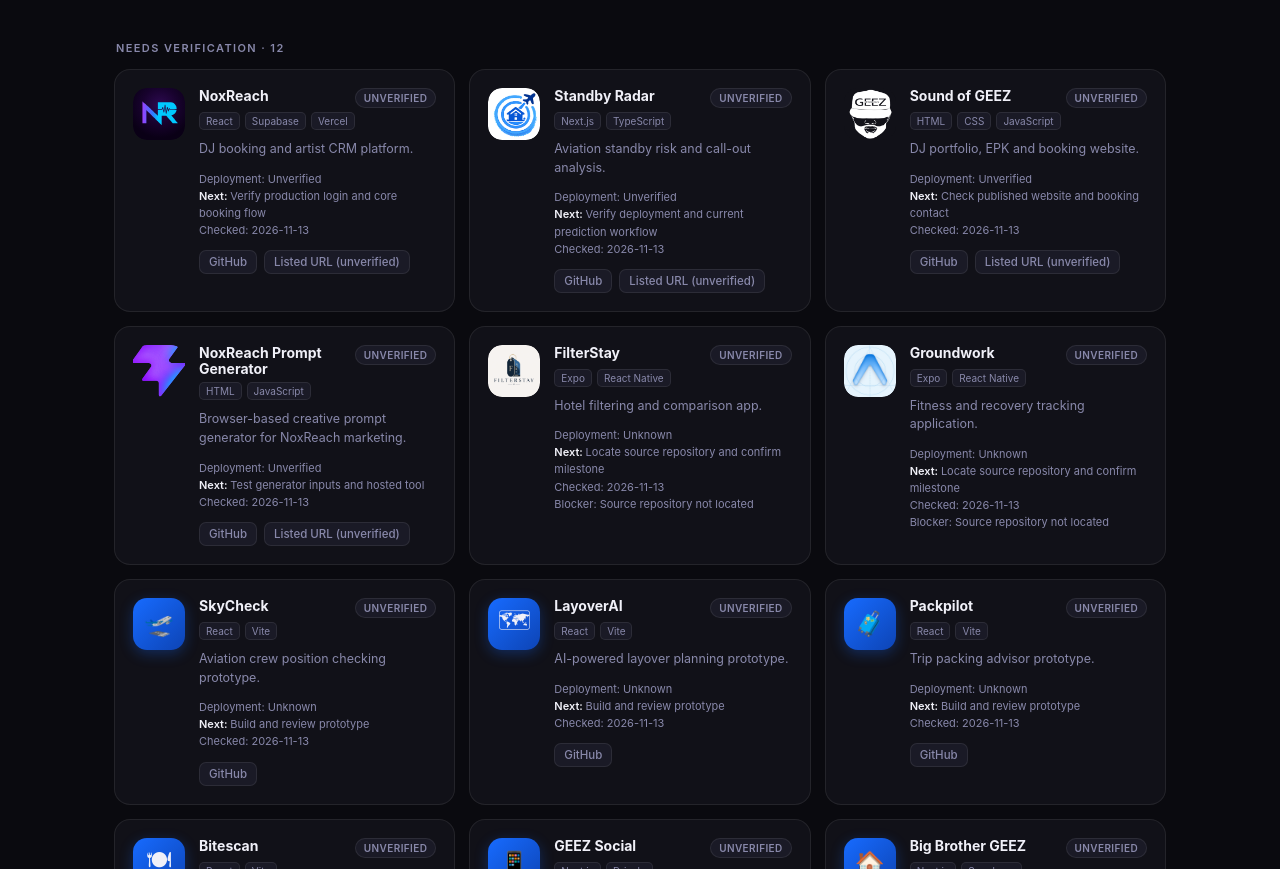
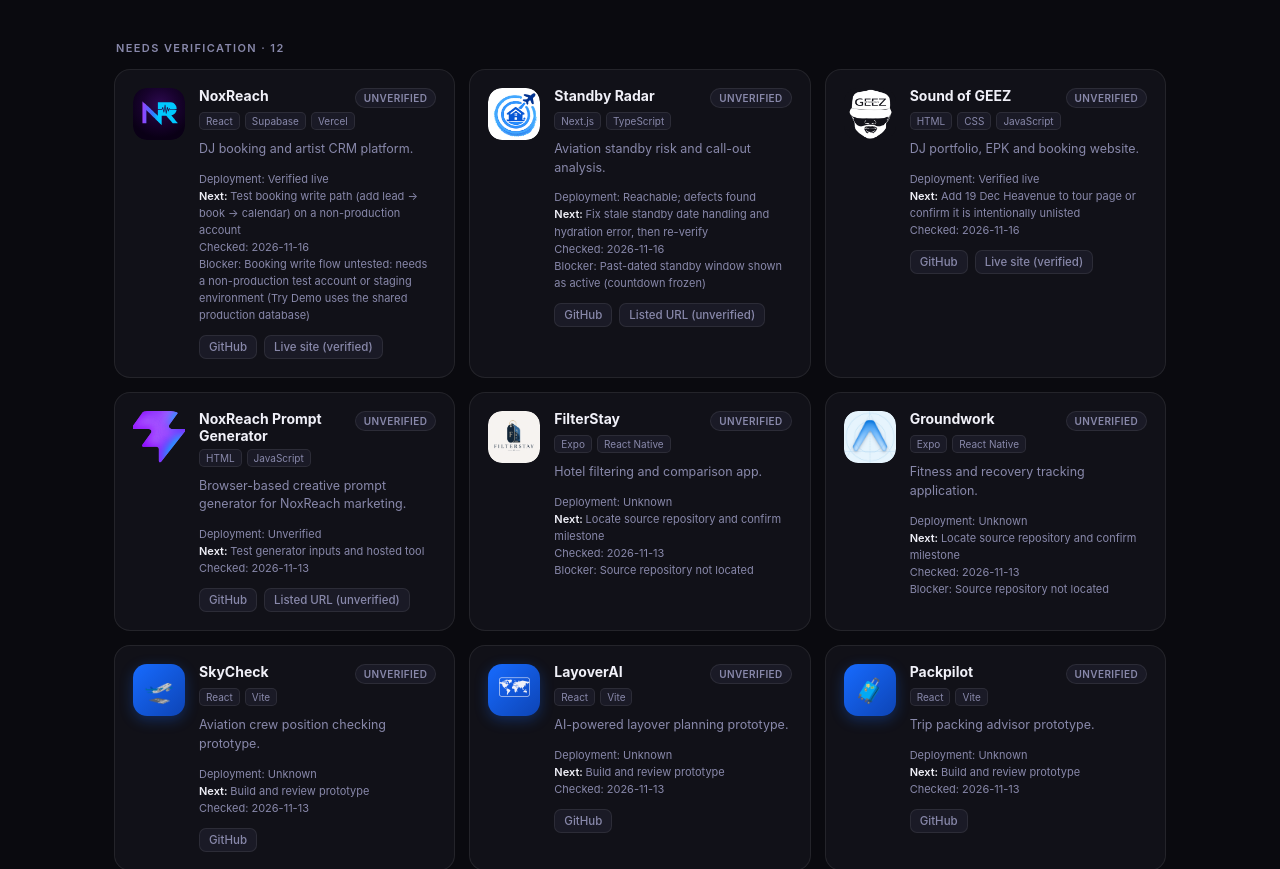
Before and after one commit to rackagentur/roadmap, a plain HTML site: page index.html in a window 1280 px wide. Shown: the part 921-1790 px from the top of the page. Drawn offline with Linux system fonts and the light colour scheme.

Commit message:
Verify NoxReach, Standby Radar and Sound of GEEZ deployments
Record 2026-11-16 browser and HTTP checks for the three listed
deployments. NoxReach and Sound of GEEZ move to deployment status
"Verified live"; Standby Radar is reachable but has defects, so its
link stays labelled unverified. Development status is unchanged for
all three, and the portfolio-wide verified_on date stays 2026-11-13
because the other 14 records were not re-checked.

The dashboard now labels a production link "Live site (verified)"
only when deployment_status is exactly "Verified live".

Co-Authored-By: Claude Opus 5.5 <noreply@anthropic.com>

```diff
--- a/index.html
+++ b/index.html
@@ -470,7 +470,10 @@
 
     const links = node('div', 'card-links');
     if (p.repository) links.appendChild(makeLink('GitHub', p.repository, p.name));
-    if (p.production_url) links.appendChild(makeLink('Listed URL (unverified)', p.production_url, p.name));
+    if (p.production_url) {
+      const verified = p.deployment_status === 'Verified live';
+      links.appendChild(makeLink(verified ? 'Live site (verified)' : 'Listed URL (unverified)', p.production_url, p.name));
+    }
     body.appendChild(links);
     card.appendChild(body);
     return card;
--- a/projects.json
+++ b/projects.json
@@ -8,38 +8,42 @@
       "repository": "https://github.com/rackagentur/NoxReach",
       "description": "DJ booking and artist CRM platform.",
       "development_status": "Unverified",
-      "deployment_status": "Unverified",
+      "deployment_status": "Verified live",
       "production_url": "https://app.noxreach.com",
       "stack": "React · Supabase · Vercel",
-      "next_step": "Verify production login and core booking flow",
-      "evidence": "Source implementation and Vercel deployment described in README; current health not tested.",
-      "last_verified": "2026-11-13",
-      "blockers": []
+      "next_step": "Test booking write path (add lead → book → calendar) on a non-production account",
+      "evidence": "2026-11-16 read-only browser check: app.noxreach.com HTTP 200 (Vercel); signed-in owner session loaded Pipeline (117 active leads), lead detail, Calendar (4 confirmed gigs) and public /gigs/geez page with consistent data; no console errors. Login form, Try Demo and any write actions not exercised.",
+      "last_verified": "2026-11-16",
+      "blockers": [
+        "Booking write flow untested: needs a non-production test account or staging environment (Try Demo uses the shared production database)"
+      ]
     },
     {
       "name": "Standby Radar",
       "repository": "https://github.com/rackagentur/standby-radar",
       "description": "Aviation standby risk and call-out analysis.",
       "development_status": "Unverified",
-      "deployment_status": "Unverified",
+      "deployment_status": "Reachable; defects found",
       "production_url": "https://standby-radar.vercel.app",
       "stack": "Next.js · TypeScript",
-      "next_step": "Verify deployment and current prediction workflow",
-      "evidence": "Application code present; dashboard historically labels Live, without fresh verification.",
-      "last_verified": "2026-11-13",
-      "blockers": []
+      "next_step": "Fix stale standby date handling and hydration error, then re-verify",
+      "evidence": "2026-11-16 browser check: HTTP 200 (Vercel); /api/flights returned 200 with 45 FRA Condor flights for today. Defects: saved past standby date (4 Jun) shown as ACTIVE/CRITICAL with frozen 04:45:00 countdown; badge and peak window changed between reloads; React #418 hydration error; Supabase 'Invalid Refresh Token' error. Flight accuracy, alerts and sign-in not tested.",
+      "last_verified": "2026-11-16",
+      "blockers": [
+        "Past-dated standby window shown as active (countdown frozen)"
+      ]
     },
     {
       "name": "Sound of GEEZ",
       "repository": "https://github.com/rackagentur/geez",
       "description": "DJ portfolio, EPK and booking website.",
       "development_status": "Unverified",
-      "deployment_status": "Unverified",
+      "deployment_status": "Verified live",
       "production_url": "https://soundofgeez.com",
       "stack": "HTML · CSS · JavaScript",
-      "next_step": "Check published website and booking contact",
-      "evidence": "Website files and CNAME exist; runtime not checked.",
-      "last_verified": "2026-11-13",
+      "next_step": "Add 19 Dec Heavenue to tour page or confirm it is intentionally unlisted",
+      "evidence": "2026-11-16 check: soundofgeez.com redirects to www (Vercel), homepage renders without console errors; all 10 nav/legal pages and GeezEPK.pdf return 200; Book GEEZ uses mailto:info@soundofgeez.com; contact form posts to Formspree (not submitted). Tour page lists 27 Nov, 28 Nov, 6 Feb but not the 19 Dec gig shown in NoxReach.",
+      "last_verified": "2026-11-16",
       "blockers": []
     },
     {
```
Also changed, not shown: 1 other file.
